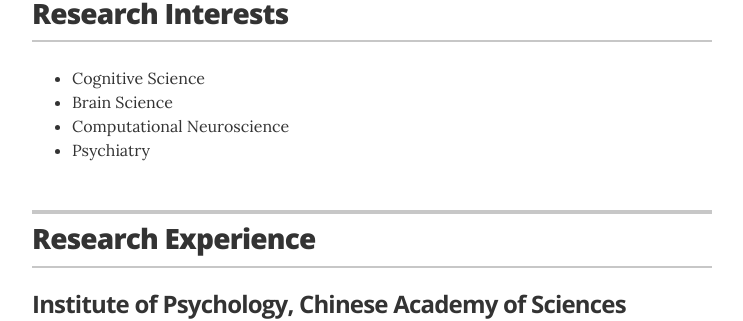
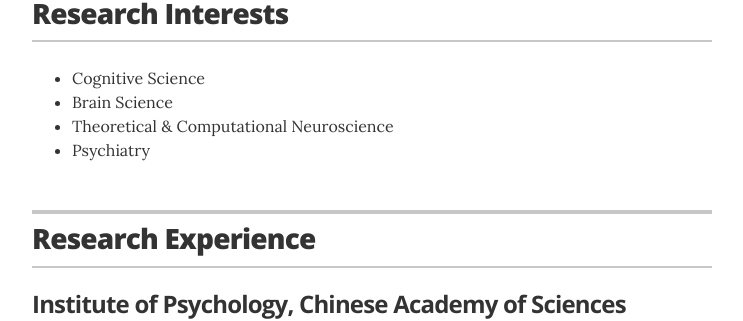
Before and after one commit to PsychYan/PsychYan.github.io, a Jekyll site: the page built from index.html, in a window 1280 px wide and 900 px high, scrolled down 796 px. Shown: the part 144-465 px from the top of the window, without its empty margins (268-1011 px from the left). Built offline with Jekyll 4.4.1, drawn with Linux system fonts in a browser that asks for light colours.

Commit message:
Update interests.yml

```diff
--- a/_data/interests.yml
+++ b/_data/interests.yml
@@ -1,5 +1,5 @@
 # Interests
 - description: Cognitive Science
 - description: Brain Science
-- description: Computational Neuroscience
+- description: Theoretical & Computational Neuroscience
 - description: Psychiatry
```
